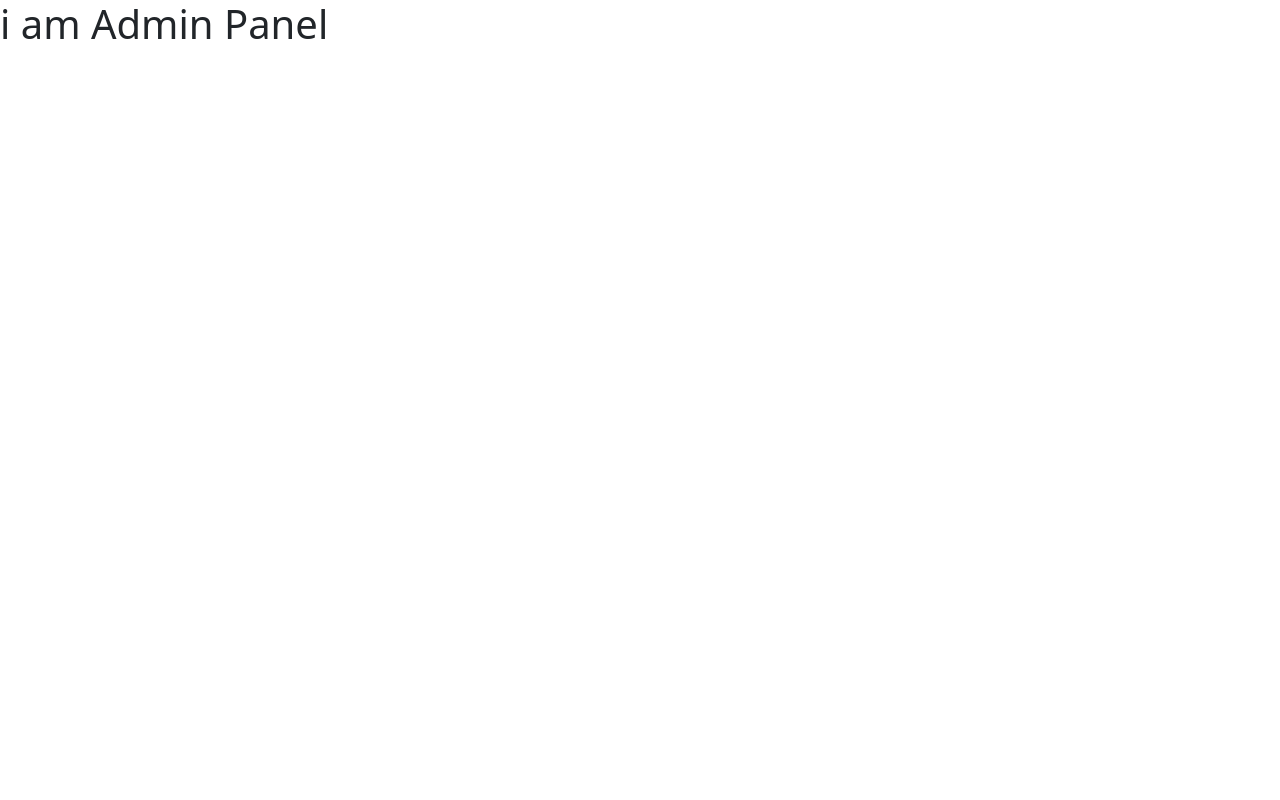
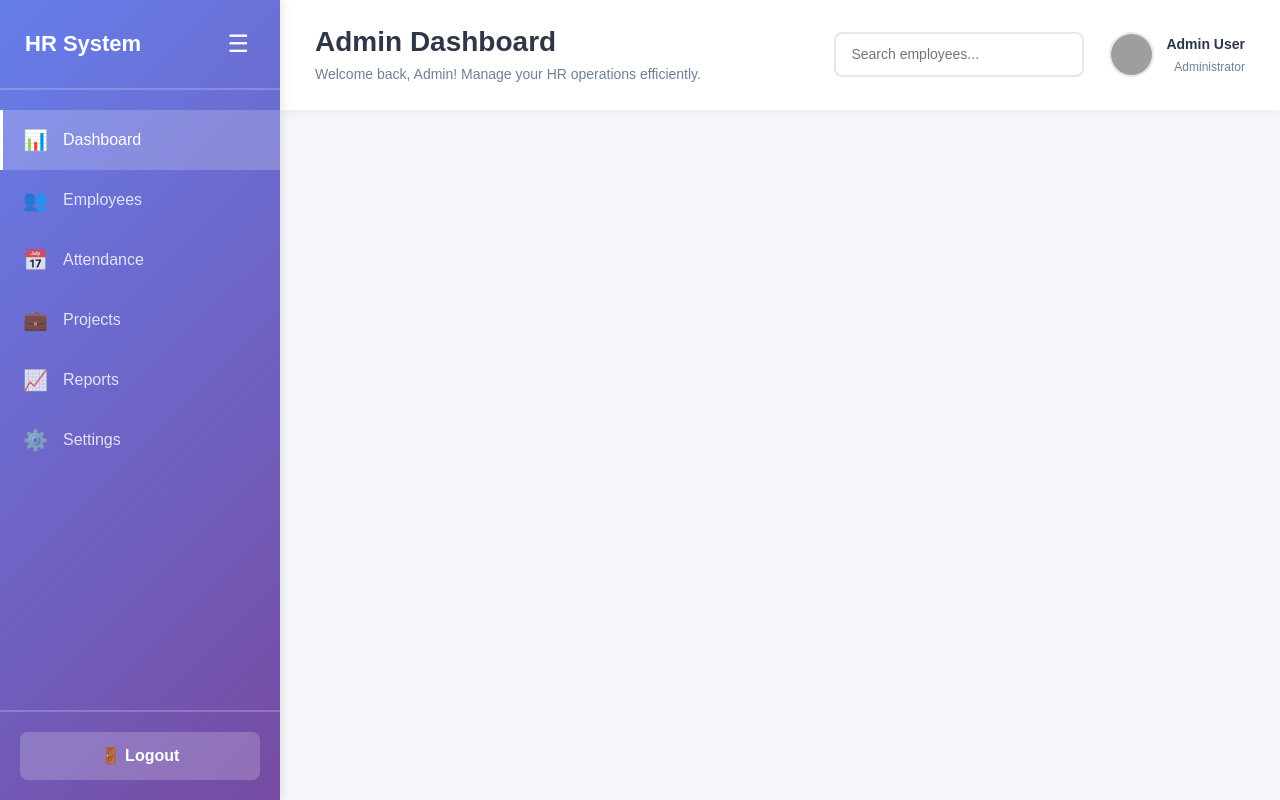
Before and after one commit to ayushsingh01894/Mudit-sir-class, a React (Vite) app in the folder HRMS_Project/hrms-client/: page /admin/panel in a window 1280 px wide. Built offline with nearby package versions, Linux system fonts and the light colour scheme; grey boxes are pictures that could not be loaded.

Commit message:
Update AdminPanel component

```diff
--- a/HRMS_Project/hrms-client/src/component/Admin/AdminPanel.jsx
+++ b/HRMS_Project/hrms-client/src/component/Admin/AdminPanel.jsx
@@ -1,9 +1,78 @@
-function AdminPanel() {
+import "./AdminPanel.css";
+import { useState } from "react";
+import { Link } from "react-router-dom";
+
+export default function AdminPanel() {
+  const [sidebarOpen, setSidebarOpen] = useState(true);
+
   return (
-    <>
-      <h1> i am Admin Panel</h1>
-      {/* Add your admin panel components and functionality here */}
-  </>
-  )
+    <div className="admin-container">
+      <aside className={`admin-sidebar ${sidebarOpen ? "open" : "closed"}`}>
+        <div className="sidebar-header">
+          <h2>HR System</h2>
+          <button
+            className="sidebar-toggle"
+            onClick={() => setSidebarOpen(!sidebarOpen)}
+            title="Toggle Sidebar"
+          >
+            ☰
+          </button>
+        </div>
+        <nav className="sidebar-nav">
+          <Link to="/admin/dashbord" className="nav-item active">
+            <span className="icon">📊</span>
+            <span className="label">Dashboard</span>
+          </Link>
+          <a href="#" className="nav-item">
+            <span className="icon">👥</span>
+            <span className="label">Employees</span>
+          </a>
+          <a href="#" className="nav-item">
+            <span className="icon">📅</span>
+            <span className="label">Attendance</span>
+          </a>
+          <a href="#" className="nav-item">
+            <span className="icon">💼</span>
+            <span className="label">Projects</span>
+          </a>
+          <a href="#" className="nav-item">
+            <span className="icon">📈</span>
+            <span className="label">Reports</span>
+          </a>
+          <a href="#" className="nav-item">
+            <span className="icon">⚙️</span>
+            <span className="label">Settings</span>
+          </a>
+        </nav>
+        <div className="sidebar-footer">
+          <Link to="/" className="logout-btn">
+            🚪 Logout
+          </Link>
+        </div>
+      </aside>
+
+      <main className="admin-main">
+        <header className="admin-header">
+          <div className="header-left">
+            <h1>Admin Dashboard</h1>
+            <p>Welcome back, Admin! Manage your HR operations efficiently.</p>
+          </div>
+          <div className="header-right">
+            <input
+              type="text"
+              placeholder="Search employees..."
+              className="search-box"
+            />
+            <div className="admin-profile">
+              <img src="https://i.pravatar.cc/150?img=1" alt="Admin" />
+              <div className="profile-info">
+                <p className="admin-name">Admin User</p>
+                <p className="admin-role">Administrator</p>
+              </div>
+            </div>
+          </div>
+        </header>
+      </main>
+    </div>
+  );
 }
-export default AdminPanel;
```
